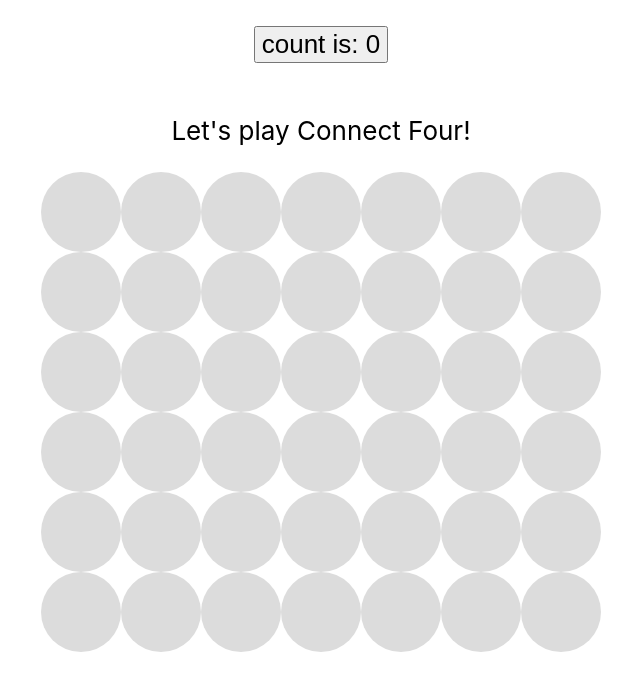
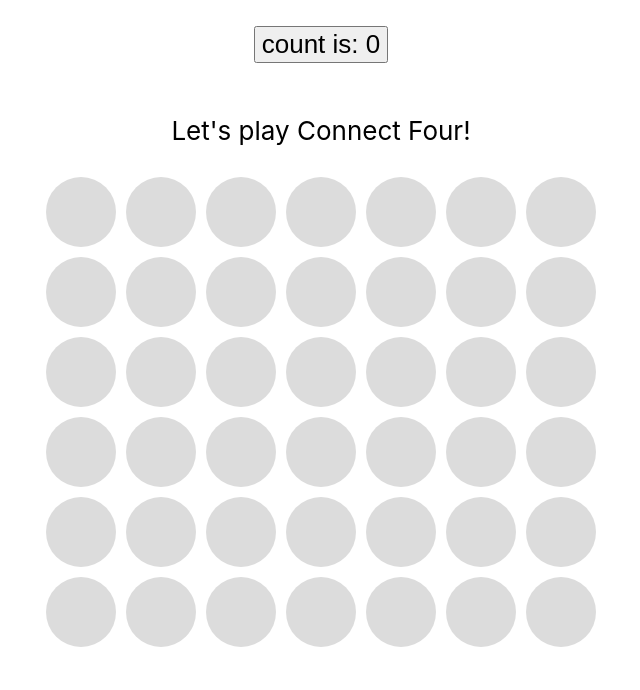
Before and after one commit to dgroomes/redux-playground, a React (Vite) app in the folder redux-toolkit/: page / in a window 1280 px wide. Shown: the top 690 px of the page, without its empty margins (319-959 px from the left). Built offline with nearby package versions, Linux system fonts and the light colour scheme.

Commit message:
Add margin to connect four spaces

```diff
--- a/redux-toolkit/src/ConnectFourSpace.css
+++ b/redux-toolkit/src/ConnectFourSpace.css
@@ -1,3 +1,4 @@
-.ConnectFourSpace * {
+.ConnectFourSpace {
     fill: gainsboro;
+    margin: 5px;
 }
```
